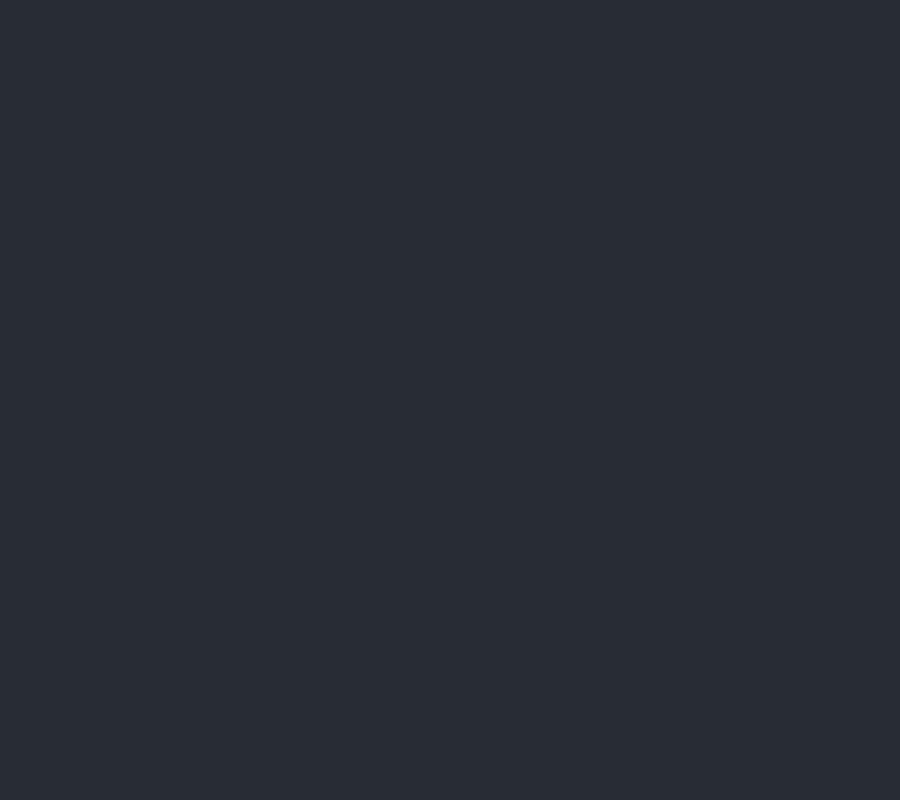
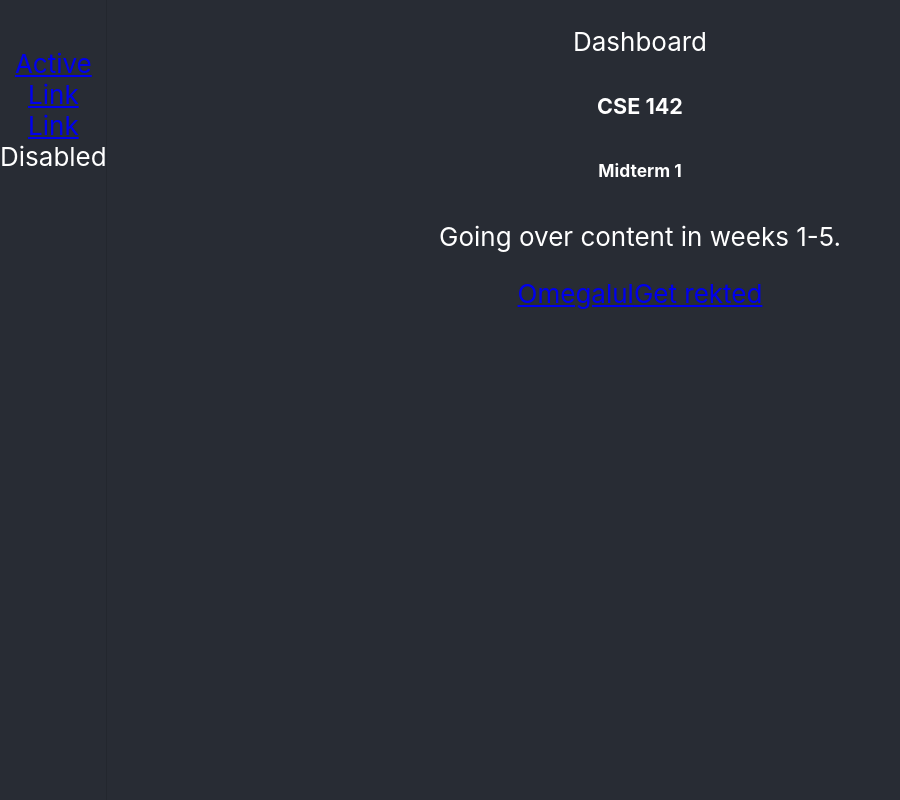
Before and after one commit to chrispy-k/Better-14X-Tests, a React (Create React App) app in the folder better-14x-tests/: page /dashboard in a window 1280 px wide. Shown: the top 800 px of the page, without its empty margins (0-900 px from the left). Built offline with nearby package versions, Linux system fonts and the light colour scheme.

Commit message:
added temporary dashboard

```diff
--- a/better-14x-tests/src/App.js
+++ b/better-14x-tests/src/App.js
@@ -2,7 +2,8 @@ import logo from './logo.svg';
 import './App.css';
 import { BrowserRouter as Router, Route, Switch} from "react-router-dom";
 import Home from './pages/home/Home';
-import Register from './pages/home/Register'
+import Register from './pages/home/Register';
+import Dashboard from './pages/dashboard/dashboard';
 
 
 function App() {
@@ -13,6 +14,7 @@ function App() {
           <Switch>
             <Route path="/" exact component={() => <Home />} />
             <Route path="/register" component={() => <Register />} />
+            <Route path="/dashboard" component={() => <Dashboard />} />
           </Switch>
         </Router>
       </header>
--- /dev/null
+++ b/better-14x-tests/src/components/Sidebar.js
@@ -0,0 +1,37 @@
+import React from "react";
+import {Nav} from "react-bootstrap";
+import { withRouter } from "react-router";
+import '../pages/css/dashboard.css';
+
+const Side = props => {
+
+
+    return (
+        <>
+
+            <Nav className="col-md-12 d-none d-md-block bg-light sidebar"
+            activeKey="/home"
+            onSelect={selectedKey => alert(`selected ${selectedKey}`)}
+            >
+                <div className="sidebar-sticky"></div>
+            <Nav.Item>
+                <Nav.Link href="/home">Active</Nav.Link>
+            </Nav.Item>
+            <Nav.Item>
+                <Nav.Link eventKey="link-1">Link</Nav.Link>
+            </Nav.Item>
+            <Nav.Item>
+                <Nav.Link eventKey="link-2">Link</Nav.Link>
+            </Nav.Item>
+            <Nav.Item>
+                <Nav.Link eventKey="disabled" disabled>
+                Disabled
+                </Nav.Link>
+            </Nav.Item>
+            </Nav>
+
+        </>
+        );
+  };
+  const Sidebar = withRouter(Side);
+  export default Sidebar
--- /dev/null
+++ b/better-14x-tests/src/pages/css/dashboard.css
@@ -0,0 +1,28 @@
+.sidebar {
+    position: fixed;
+    top: 0;
+    bottom: 0;
+    left: 0;
+    min-height: 100vh !important;
+    z-index: 100;
+    padding: 48px 0 0;
+    box-shadow: inset -1px 0 0 rgba(0, 0, 0, .1);
+}
+#sidebar-wrapper{
+    min-height: 100vh !important;
+    width: 100vw;
+    margin-left: -1rem;
+    -webkit-transition: margin .25s ease-out;
+    -moz-transition: margin .25s ease-out;
+    -o-transition: margin .25s ease-out;
+    transition: margin .25s ease-out;
+}
+#sidebar-wrapper .sidebar-heading {
+    padding: 0.875rem 1.25rem;
+    font-size: 1.2rem;
+}
+
+#page-content-wrapper {
+    min-width: 0;
+    width: 100%;
+}
--- /dev/null
+++ b/better-14x-tests/src/pages/dashboard/dashboard.js
@@ -0,0 +1,35 @@
+import React from 'react';
+import {Container, Row, Col, Card, Form, Button } from "react-bootstrap";
+import { withRouter } from "react-router";
+import Sidebar from "../../components/Sidebar.js";
+import '../css/dashboard.css';
+const Dash = props => {
+    return (
+        <>
+         <Container fluid>
+         <p>Dashboard</p>
+         {/* make this a component */}
+         <div class="card" style={{width: '18rem;'}}>
+            <div class="card-body">
+                <h5 class="card-title">CSE 142</h5>
+                <h6 class="card-subtitle mb-2 text-muted">Midterm 1</h6>
+                <p class="card-text">Going over content in weeks 1-5.</p>
+                <a href="#" class="card-link">Omegalul</a>
+                <a href="#" class="card-link">Get rekted</a>
+            </div>
+        </div>
+                <Row>
+                    <Col xs={2} id="sidebar-wrapper">
+                      <Sidebar />
+                    </Col>
+                    <Col  xs={10} id="page-content-wrapper">
+                        this is a test
+                    </Col>
+                </Row>
+
+            </Container>
+        </>
+        );
+  };
+  const Dashboard = withRouter(Dash);
+  export default Dashboard
--- a/better-14x-tests/src/pages/home/Home.js
+++ b/better-14x-tests/src/pages/home/Home.js
@@ -12,6 +12,10 @@ export default function Login() {
   function toRegisterPage() {
       history.push('/Register');
   }
+
+  function toDashPage() {
+    history.push('../dashboard/dashboard');
+}
 
   function validateForm() {
     return email.length > 0 && password.length > 0;
@@ -41,7 +45,7 @@ export default function Login() {
             onChange={(e) => setPassword(e.target.value)}
           />
         </Form.Group>
-        <Button block size="lg" type="submit" disabled={!validateForm()}>
+        <Button block size="lg"  onClick={toDashPage}>
           Login
         </Button>
         <Button block size="lg" onClick={toRegisterPage}>
@@ -51,3 +55,5 @@ export default function Login() {
     </div>
   );
 }
+
+//type="submit" disabled={!validateForm()}
```
